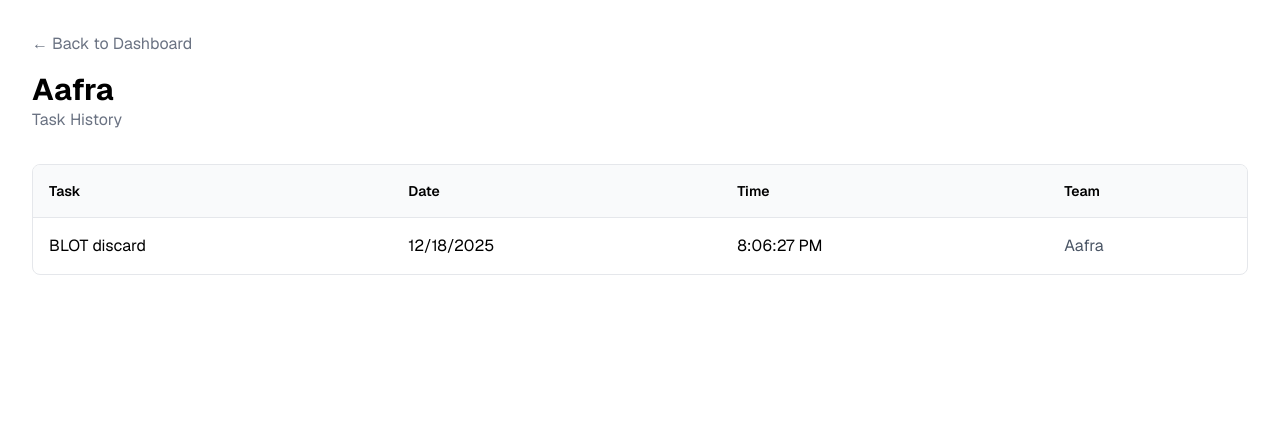
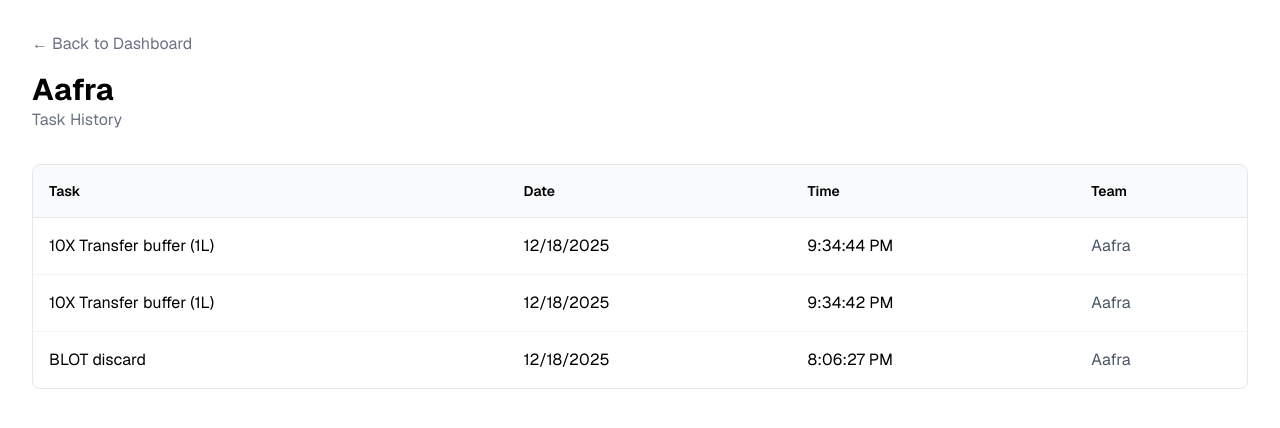
Before and after one commit to tanzeel-a/DDlabrota_repo2, a Next.js app: page /profile/Aafra in a window 1280 px wide. Shown: the top 428 px of the page. Built offline with nearby package versions, Linux system fonts and the light colour scheme; no server answers; the database is empty.

Commit message:
frontend working

```diff
--- a/components/Dashboard.tsx
+++ b/components/Dashboard.tsx
@@ -24,18 +24,28 @@ export default function Dashboard({ initialData }: DashboardProps) {
     }, [data.customRoster]);
 
     const saveData = async (newData: Partial<DBData>) => {
+        // Store previous data for potential rollback
+        const previousData = data;
+
         // Optimistic update
         const updated = { ...data, ...newData };
         setData(updated);
 
         try {
-            await fetch('/api/data', {
+            const response = await fetch('/api/data', {
                 method: 'POST',
                 headers: { 'Content-Type': 'application/json' },
                 body: JSON.stringify(newData),
             });
+
+            if (!response.ok) {
+                throw new Error('Failed to save data');
+            }
         } catch (error) {
             console.error('Failed to save data', error);
+            // Revert optimistic update on error
+            setData(previousData);
+            alert('Failed to save changes. Please try again.');
         }
     };
 
@@ -55,7 +65,8 @@ export default function Dashboard({ initialData }: DashboardProps) {
         }
 
         const newState = { ...data.state };
-        const currentTaskState = { ...newState[taskIndex] };
+        const taskStateKey = taskIndex.toString();
+        const currentTaskState = { ...newState[taskStateKey] };
 
         if (type === 'blue') {
             if (currentTaskState.currentIndex === personIndex) return;
@@ -81,7 +92,7 @@ export default function Dashboard({ initialData }: DashboardProps) {
             }
         }
 
-        newState[taskIndex] = currentTaskState;
+        newState[taskStateKey] = currentTaskState;
         saveData({ state: newState });
         setSelectedPerson(null); // Clear selection after assignment
     };
@@ -100,19 +111,28 @@ export default function Dashboard({ initialData }: DashboardProps) {
 
     const removeExtra = (taskIndex: number, personIndex: number) => {
         const newState = { ...data.state };
-        newState[taskIndex].extras = newState[taskIndex].extras.filter(i => i !== personIndex);
+        const taskStateKey = taskIndex.toString();
+        newState[taskStateKey] = {
+            ...newState[taskStateKey],
+            extras: newState[taskStateKey].extras.filter(i => i !== personIndex)
+        };
         saveData({ state: newState });
     };
 
     const removeSkip = (taskIndex: number, personIndex: number) => {
         const newState = { ...data.state };
-        newState[taskIndex].skips = newState[taskIndex].skips.filter(i => i !== personIndex);
+        const taskStateKey = taskIndex.toString();
+        newState[taskStateKey] = {
+            ...newState[taskStateKey],
+            skips: newState[taskStateKey].skips.filter(i => i !== personIndex)
+        };
         saveData({ state: newState });
     };
 
     const markDone = (taskIndex: number) => {
         const task = data.tasks[taskIndex];
-        const taskState = data.state[taskIndex];
+        const taskStateKey = taskIndex.toString();
+        const taskState = data.state[taskStateKey];
 
         const currentPerson = task.roster[taskState.currentIndex];
         const extraPeople = taskState.extras.map(i => task.roster[i]);
@@ -126,7 +146,7 @@ export default function Dashboard({ initialData }: DashboardProps) {
         };
 
         const newState = { ...data.state };
-        const currentTaskState = { ...newState[taskIndex] };
+        const currentTaskState = { ...newState[taskStateKey] };
 
         // Clear extras
         currentTaskState.extras = [];
@@ -141,12 +161,15 @@ export default function Dashboard({ initialData }: DashboardProps) {
         }
         currentTaskState.currentIndex = nextIndex;
 
-        newState[taskIndex] = currentTaskState;
+        newState[taskStateKey] = currentTaskState;
 
         saveData({
             state: newState,
             history: [...data.history, newHistoryEntry]
         });
+
+        // Refresh to show updated history
+        router.refresh();
     };
 
     const saveRoster = () => {
@@ -258,7 +281,7 @@ export default function Dashboard({ initialData }: DashboardProps) {
                             </thead>
                             <tbody>
                                 {data.tasks.map((task, index) => {
-                                    const state = data.state[index];
+                                    const state = data.state[index.toString()];
                                     const currentPerson = task.roster[state.currentIndex];
 
                                     return (
--- a/db.json
+++ b/db.json
@@ -490,15 +490,13 @@
       "extras": []
     },
     "1": {
-      "currentIndex": 3,
+      "currentIndex": 4,
       "skips": [],
       "extras": []
     },
     "2": {
-      "currentIndex": 6,
-      "skips": [
-        3
-      ],
+      "currentIndex": 0,
+      "skips": [],
       "extras": []
     },
     "3": {
@@ -708,6 +706,118 @@
         "Tanzeel"
       ],
       "timestamp": "2025-12-18T20:06:27.324Z"
+    },
+    {
+      "taskName": "10X TBS (1L)",
+      "people": [
+        "Ankita"
+      ],
+      "timestamp": "2025-12-18T21:34:35.231Z"
+    },
+    {
+      "taskName": "10X Transfer buffer (1L)",
+      "people": [
+        "Devanshee"
+      ],
+      "timestamp": "2025-12-18T21:34:41.747Z"
+    },
+    {
+      "taskName": "10X Transfer buffer (1L)",
+      "people": [
+        "Aafra"
+      ],
+      "timestamp": "2025-12-18T21:34:42.647Z"
+    },
+    {
+      "taskName": "10X Transfer buffer (1L)",
+      "people": [
+        "Tanzeel"
+      ],
+      "timestamp": "2025-12-18T21:34:42.829Z"
+    },
+    {
+      "taskName": "10X Transfer buffer (1L)",
+      "people": [
+        "Devanshi G"
+      ],
+      "timestamp": "2025-12-18T21:34:42.980Z"
+    },
+    {
+      "taskName": "10X Transfer buffer (1L)",
+      "people": [
+        "Sneha"
+      ],
+      "timestamp": "2025-12-18T21:34:43.162Z"
+    },
+    {
+      "taskName": "10X Transfer buffer (1L)",
+      "people": [
+        "Divya"
+      ],
+      "timestamp": "2025-12-18T21:34:43.629Z"
+    },
+    {
+      "taskName": "10X Transfer buffer (1L)",
+      "people": [
+        "Seeddhartha"
+      ],
+      "timestamp": "2025-12-18T21:34:43.813Z"
+    },
+    {
+      "taskName": "10X Transfer buffer (1L)",
+      "people": [
+        "Malavika"
+      ],
+      "timestamp": "2025-12-18T21:34:43.996Z"
+    },
+    {
+      "taskName": "10X Transfer buffer (1L)",
+      "people": [
+        "Shahina"
+      ],
+      "timestamp": "2025-12-18T21:34:44.146Z"
+    },
+    {
+      "taskName": "10X Transfer buffer (1L)",
+      "people": [
+        "Sruthilaya"
+      ],
+      "timestamp": "2025-12-18T21:34:44.279Z"
+    },
+    {
+      "taskName": "10X Transfer buffer (1L)",
+      "people": [
+        "Devanshee"
+      ],
+      "timestamp": "2025-12-18T21:34:44.429Z"
+    },
+    {
+      "taskName": "10X Transfer buffer (1L)",
+      "people": [
+        "Aafra"
+      ],
+      "timestamp": "2025-12-18T21:34:44.596Z"
+    },
+    {
+      "taskName": "10X Transfer buffer (1L)",
+      "people": [
+        "Tanzeel"
+      ],
+      "timestamp": "2025-12-18T21:34:44.762Z"
+    },
+    {
+      "taskName": "10X Transfer buffer (1L)",
+      "people": [
+        "Devanshi G"
+      ],
+      "timestamp": "2025-12-18T21:34:44.896Z"
+    },
+    {
+      "taskName": "10X Transfer buffer (1L)",
+      "people": [
+        "Sneha"
+      ],
+      "timestamp": "2025-12-18T21:34:45.063Z"
     }
   ],
   "rosterHistory": [],
--- a/lib/mongodb.ts
+++ b/lib/mongodb.ts
@@ -1,14 +1,12 @@
 import { MongoClient } from 'mongodb';
 
-if (!process.env.MONGODB_URI) {
-    throw new Error('Please add your Mongo URI to .env.local');
-}
+let clientPromise: Promise<MongoClient> | null = null;
 
+if (process.env.MONGODB_URI) {
     const uri = process.env.MONGODB_URI;
     const options = {};
 
     let client: MongoClient;
-let clientPromise: Promise<MongoClient>;
 
     if (process.env.NODE_ENV === 'development') {
         // In development mode, use a global variable to preserve the client across hot reloads
@@ -26,5 +24,6 @@ if (process.env.NODE_ENV === 'development') {
         client = new MongoClient(uri, options);
         clientPromise = client.connect();
     }
+}
 
 export default clientPromise;
--- a/lib/store.ts
+++ b/lib/store.ts
@@ -43,7 +43,7 @@ function getInitialData(): DBData {
 
 export async function getData(): Promise<DBData> {
     // Check if MongoDB is configured
-    if (process.env.MONGODB_URI) {
+    if (process.env.MONGODB_URI && clientPromise) {
         try {
             const client = await clientPromise;
             const db = client.db('lab_task_manager');
@@ -75,7 +75,7 @@ export async function getData(): Promise<DBData> {
 
 export async function saveData(data: DBData) {
     // MongoDB
-    if (process.env.MONGODB_URI) {
+    if (process.env.MONGODB_URI && clientPromise) {
         try {
             const client = await clientPromise;
             const db = client.db('lab_task_manager');
@@ -91,7 +91,9 @@ export async function saveData(data: DBData) {
             return;
         } catch (error) {
             console.error("MongoDB Save Error:", error);
-            throw error;
+            // Fallback to file if MongoDB fails
+            fs.writeFileSync(DB_PATH, JSON.stringify(data, null, 2));
+            return;
         }
     }
 
```
Lines whose indentation alone changed are shown as unchanged.
